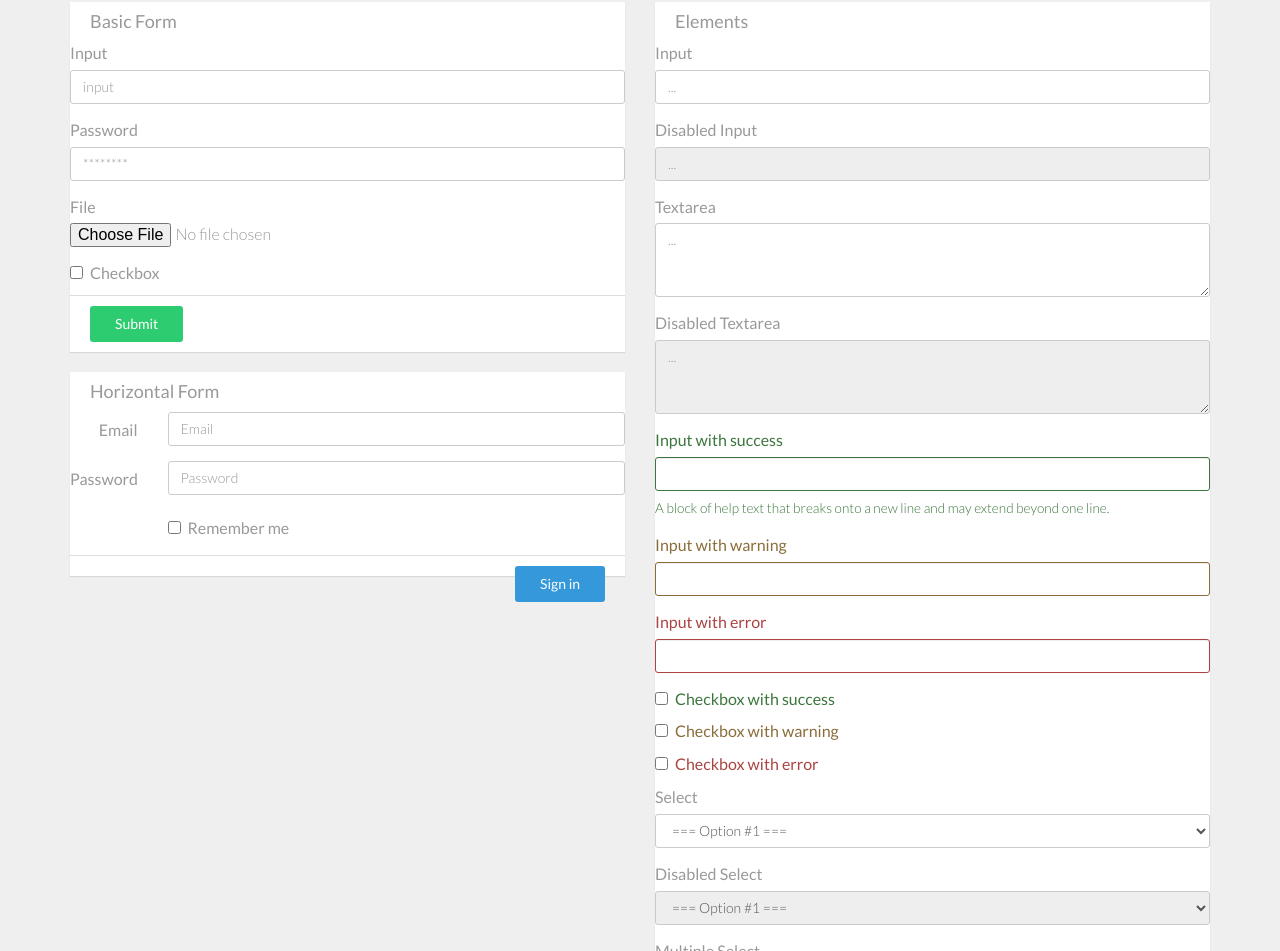
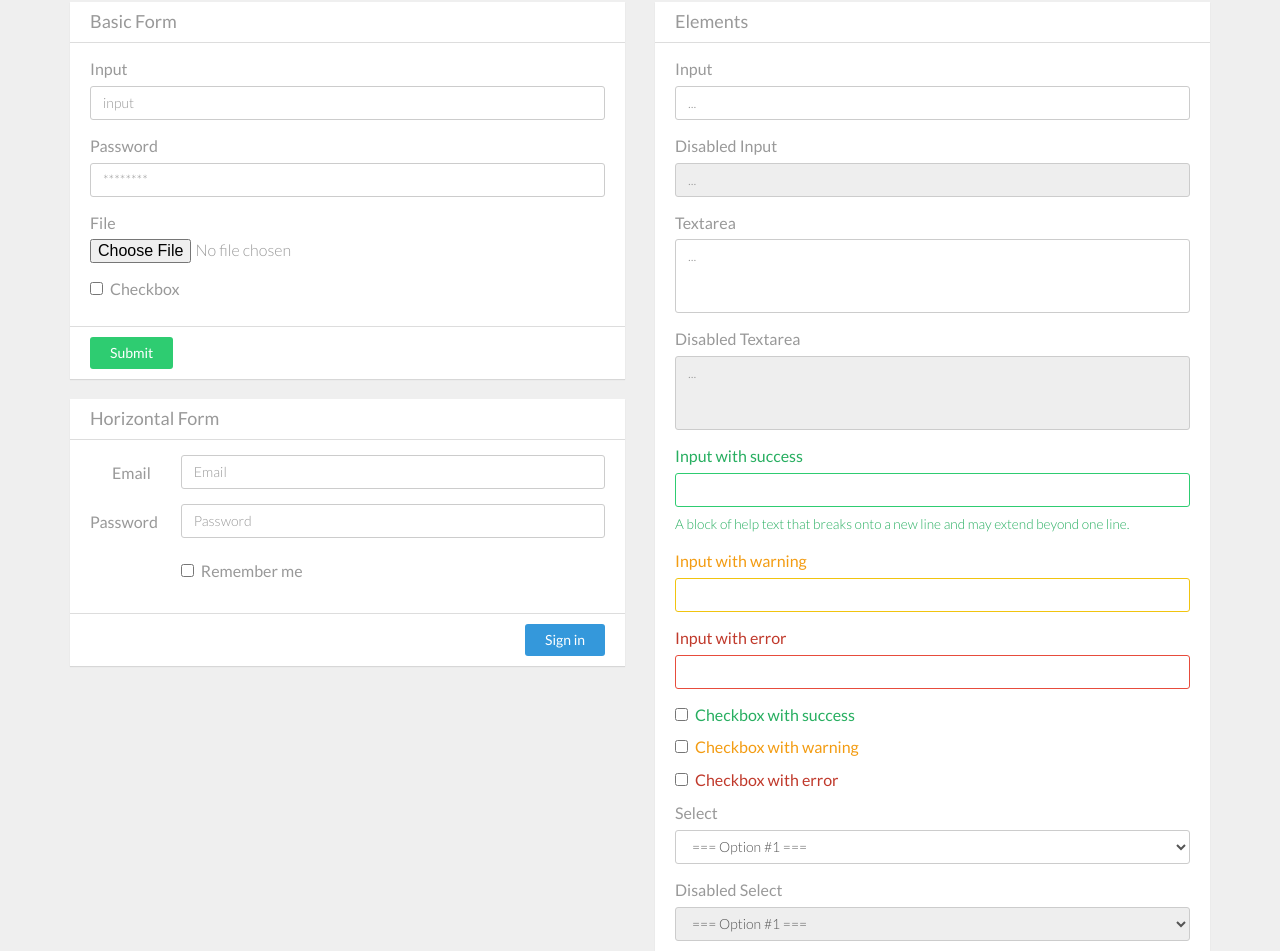
Before and after one commit to onlyyouwa/growthd-admin, a website: page pages/forms.html in a window 1280 px wide. Shown: the part 203-1154 px from the top of the page. Drawn offline with nearby package versions, Linux system fonts and the light colour scheme.

Commit message:
rename box-content -> box-body

```diff
--- a/css/custom.css
+++ b/css/custom.css
@@ -116,6 +116,7 @@ ul.color-set > li div {
   background-color: #fff;
   margin-bottom: 20px;
   box-shadow: 0 1px 1px rgba(0, 0, 0, 0.1);
+  /* Clear Float */
 }
 .box.box-stats {
   padding: 25px 20px;
@@ -152,7 +153,7 @@ ul.color-set > li div {
 .box .box-header h4 {
   margin: 0px;
 }
-.box .box-content {
+.box .box-body {
   padding: 15px 20px;
   border-top: 1px solid #ddd;
 }
@@ -160,9 +161,23 @@ ul.color-set > li div {
   padding: 10px 20px;
   border-top: 1px solid #ddd;
 }
+.box .box-header:before,
+.box .box-body:before,
+.box .box-footer:before,
+.box .box-header:after,
+.box .box-body:after,
+.box .box-footer:after {
+  content: " ";
+  display: table;
+}
+.box .box-header:after,
+.box .box-body:after,
+.box .box-footer:after {
+  clear: both;
+}
 /* Button */
 .btn {
-  padding: 8px 25px;
+  padding: 6px 20px;
   -webkit-border-radius: 3px;
   -moz-border-radius: 3px;
   border-radius: 3px;
@@ -245,6 +260,69 @@ ul.color-set > li div {
   border-color: #50a8e1;
   box-shadow: none;
 }
+textarea {
+  resize: none;
+}
+.has-success .checkbox,
+.has-success .checkbox-inline,
+.has-success .control-label,
+.has-success .help-block,
+.has-success .radio,
+.has-success .radio-inline,
+.has-success.checkbox label,
+.has-success.checkbox-inline label,
+.has-success.radio label,
+.has-success.radio-inline label {
+  color: #27ae60;
+}
+.has-success .form-control {
+  border-color: #2ecc71;
+  box-shadow: none;
+}
+.has-success .form-control:focus {
+  border-color: #27ae60;
+  box-shadow: none;
+}
+.has-warning .checkbox,
+.has-warning .checkbox-inline,
+.has-warning .control-label,
+.has-warning .help-block,
+.has-warning .radio,
+.has-warning .radio-inline,
+.has-warning.checkbox label,
+.has-warning.checkbox-inline label,
+.has-warning.radio label,
+.has-warning.radio-inline label {
+  color: #f39c12;
+}
+.has-warning .form-control {
+  border-color: #f1c40f !important;
+  box-shadow: none;
+}
+.has-warning .form-control:focus {
+  border-color: #f39c12 !important;
+  box-shadow: none;
+}
+.has-error .checkbox,
+.has-error .checkbox-inline,
+.has-error .control-label,
+.has-error .help-block,
+.has-error .radio,
+.has-error .radio-inline,
+.has-error.checkbox label,
+.has-error.checkbox-inline label,
+.has-error.radio label,
+.has-error.radio-inline label {
+  color: #c0392b;
+}
+.has-error .form-control {
+  border-color: #e74c3c !important;
+  box-shadow: none;
+}
+.has-error .form-control:focus {
+  border-color: #c0392b !important;
+  box-shadow: none;
+}
 /* Error */
 .err {
   text-align: center;
@@ -271,9 +349,6 @@ header {
   margin-bottom: 25px;
   box-shadow: 0 1px 1px rgba(0, 0, 0, 0.1);
 }
-header .main-menu {
-  height: 76px;
-}
 header .main-menu > ul {
   list-style: none;
   padding-left: 0px;
@@ -287,6 +362,7 @@ header .main-menu > ul > li > a {
   display: block;
   padding: 10px 15px 7px;
   color: #aaa;
+  height: 76px;
 }
 header .main-menu > ul > li > a div i {
   font-size: 36px;
--- a/less/app.less
+++ b/less/app.less
@@ -192,7 +192,7 @@ ul {
 			margin: 0px;
 		}
 	}
-	.box-content {
+	.box-body {
 		padding: 15px 20px;
 		border-top: 1px solid @borderColor;
 	}
@@ -200,11 +200,24 @@ ul {
 		padding: 10px 20px;
 		border-top: 1px solid @borderColor;
 	}
+	.box-header:before,
+	.box-body:before,
+	.box-footer:before,
+	.box-header:after,
+	.box-body:after,
+	.box-footer:after {
+		content: " ";
+		display: table;
+	}
+	/* Clear Float */
+	.box-header:after, .box-body:after, .box-footer:after {
+		clear: both;
+	}
 }
 
 /* Button */
 .btn {
-	padding: 8px 25px;
+	padding: 6px 20px;
 	.BorderRadius(3px);
 	border: none;
 	&:focus,
@@ -284,6 +297,54 @@ ul {
 		box-shadow: none;
 	}
 }
+textarea {
+	resize: none;
+}
+.has-success .checkbox, .has-success .checkbox-inline,
+.has-success .control-label, .has-success .help-block,
+.has-success .radio, .has-success .radio-inline,
+.has-success.checkbox label, .has-success.checkbox-inline label,
+.has-success.radio label, .has-success.radio-inline label {
+	color: @darkSuccessColor;
+}
+.has-success .form-control {
+    border-color: @successColor;
+    box-shadow: none;
+    &:focus {
+    	border-color: @darkSuccessColor;
+    	box-shadow: none;
+    }
+}
+.has-warning .checkbox, .has-warning .checkbox-inline,
+.has-warning .control-label, .has-warning .help-block,
+.has-warning .radio, .has-warning .radio-inline,
+.has-warning.checkbox label, .has-warning.checkbox-inline label,
+.has-warning.radio label, .has-warning.radio-inline label {
+	color: @darkWarningColor;
+}
+.has-warning .form-control {
+    border-color: @warningColor !important;
+    box-shadow: none;
+    &:focus {
+    	border-color: @darkWarningColor !important;
+    	box-shadow: none;
+    }
+}
+.has-error .checkbox, .has-error .checkbox-inline,
+.has-error .control-label, .has-error .help-block,
+.has-error .radio, .has-error .radio-inline,
+.has-error.checkbox label, .has-error.checkbox-inline label,
+.has-error.radio label, .has-error.radio-inline label {
+	color: @darkDangerColor;
+}
+.has-error .form-control {
+    border-color: @dangerColor !important;
+    box-shadow: none;
+    &:focus {
+    	border-color: @darkDangerColor !important;
+    	box-shadow: none;
+    }
+}
 
 /* Error */
 .err {
@@ -312,7 +373,6 @@ header {
 	margin-bottom: 25px;
 	.BoxShadow();
 	.main-menu {
-		height: 76px;
 		> ul {
 			list-style: none;
 			padding-left: 0px;
@@ -324,6 +384,7 @@ header {
 					display: block;
 					padding: 10px 15px 7px;
 					color: @linkColorDefault;
+					height: 76px;
 					div {
 						i {
 							font-size: 36px;
```
Also changed, not shown: pages/components.button.html (+3 -3 lines), pages/components.general.html (+9 -9 lines), pages/components.icons.html (+13 -13 lines), pages/login.html (+1 -1 lines), pages/register.html (+1 -1 lines).
